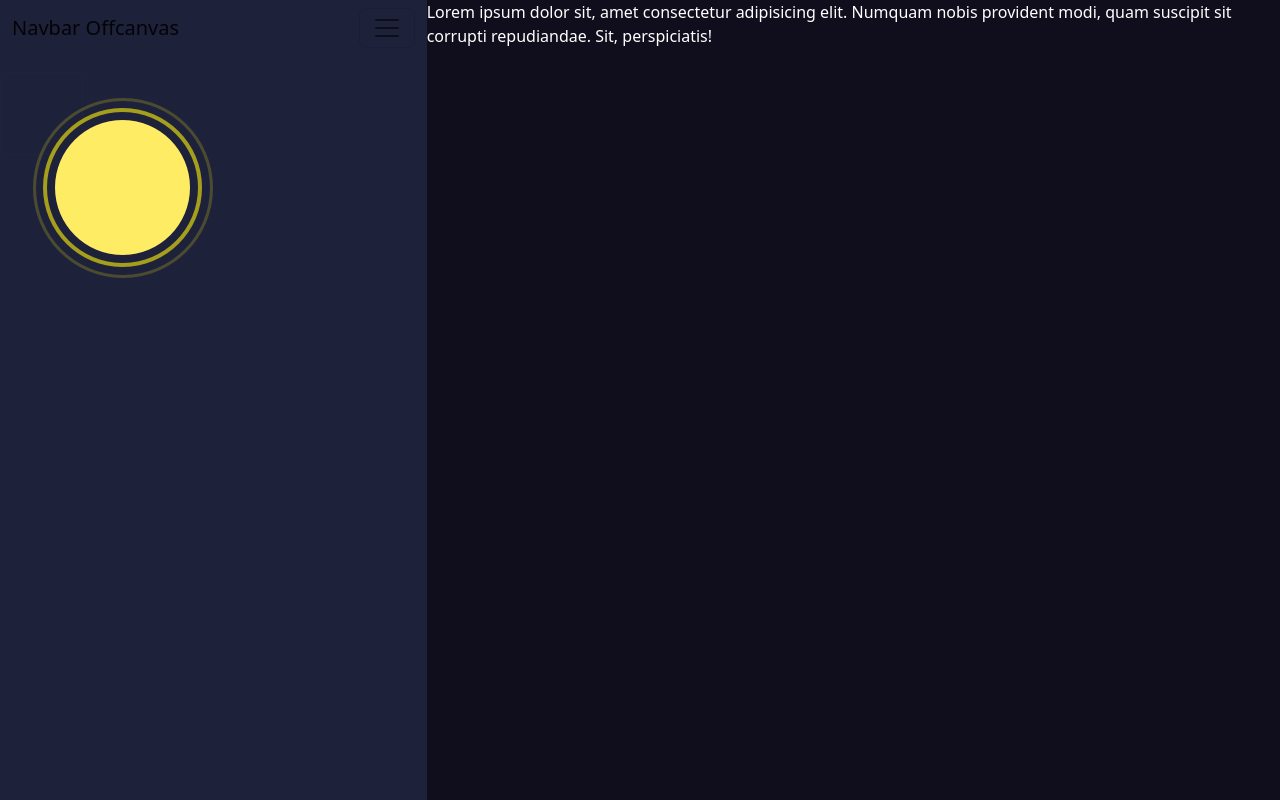
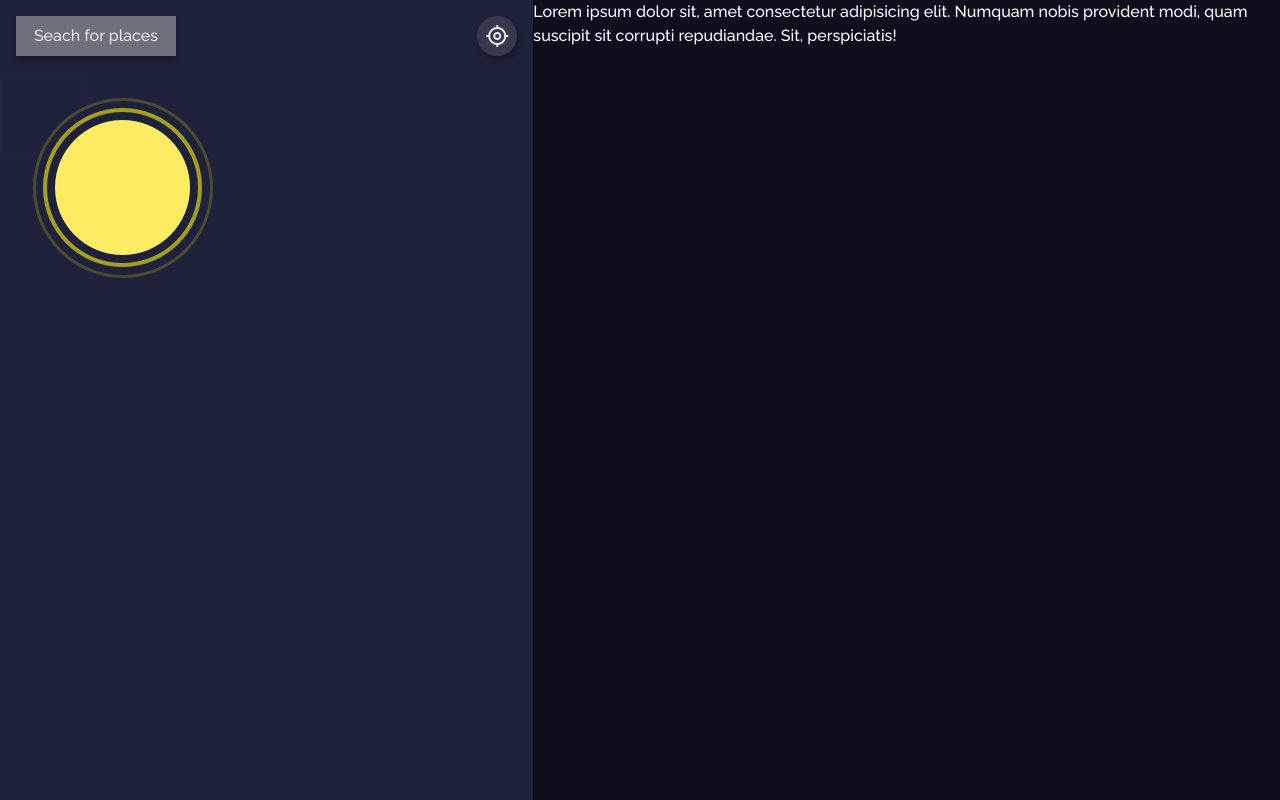
Before and after one commit to roquepulido/proyectoFinalN3, a React (Vite) app: page / in a window 1280 px wide. Built offline with nearby package versions, Linux system fonts and the light colour scheme.

Commit message:
Creacion y maquetacion de Menu despegable

```diff
--- a/index.html
+++ b/index.html
@@ -4,18 +4,12 @@
     <meta charset="UTF-8" />
     <link rel="icon" type="image/svg+xml" href="/vite.svg" />
     <meta name="viewport" content="width=device-width, initial-scale=1.0" />
-    <title>Vite + React</title>
+    <!-- import google icons -->
     <link
-      href="https://cdn.jsdelivr.net/npm/bootstrap@5.2.3/dist/css/bootstrap.min.css"
       rel="stylesheet"
-      integrity="sha384-rbsA2VBKQhggwzxH7pPCaAqO46MgnOM80zW1RWuH61DGLwZJEdK2Kadq2F9CUG65"
-      crossorigin="anonymous"
+      href="https://fonts.googleapis.com/css2?family=Material+Symbols+Outlined:opsz,wght,FILL,GRAD@48,400,0,0"
     />
-    <script
-      src="https://cdn.jsdelivr.net/npm/bootstrap@5.2.3/dist/js/bootstrap.bundle.min.js"
-      integrity="sha384-kenU1KFdBIe4zVF0s0G1M5b4hcpxyD9F7jL+jjXkk+Q2h455rYXK/7HAuoJl+0I4"
-      crossorigin="anonymous"
-    ></script>
+    <title>Weather API ReactJS</title>
   </head>
   <body>
     <div id="root"></div>
--- a/package.json
+++ b/package.json
@@ -4,7 +4,7 @@
   "version": "0.0.0",
   "type": "module",
   "scripts": {
-    "dev": "vite",
+    "dev": "vite --host",
     "build": "vite build",
     "preview": "vite preview",
     "deploy": "./deploy.sh"
--- a/src/App.jsx
+++ b/src/App.jsx
@@ -1,16 +1,18 @@
 import "./css/App.css";
+import "bootstrap/dist/css/bootstrap.min.css";
+import "bootstrap/dist/js/bootstrap.bundle"
 import NavBar from "./components/NavBar";
 
 function App() {
   return (
     <div className="App d-flex flex-column flex-sm-row">
-      <div className="left__panel col col-sm-4 vh-100">
+      <div className="left__panel col col-sm-5 vh-100">
         <NavBar />
         <div className="imgClima">
           <img src="./img/Clear.png" alt="" />
         </div>
       </div>
-      <div className="right__panel col col-sm-8 vh-100">
+      <div className="right__panel col col-sm vh-100">
         <p style={{ color: "white" }}>
           Lorem ipsum dolor sit, amet consectetur adipisicing elit. Numquam
           nobis provident modi, quam suscipit sit corrupti repudiandae. Sit,
--- a/src/components/NavBar.jsx
+++ b/src/components/NavBar.jsx
@@ -1,61 +1,55 @@
-import Button from "react-bootstrap/Button";
-import Container from "react-bootstrap/Container";
-import Form from "react-bootstrap/Form";
-import Nav from "react-bootstrap/Nav";
-import Navbar from "react-bootstrap/Navbar";
-import NavDropdown from "react-bootstrap/NavDropdown";
-import Offcanvas from "react-bootstrap/Offcanvas";
-
 function NavBar() {
   return (
     <>
-      {[false].map((expand) => (
-        <Navbar key={expand} expand={expand} className="mb-3">
-          <Container fluid>
-            <Navbar.Brand href="#">Navbar Offcanvas</Navbar.Brand>
-            <Navbar.Toggle aria-controls={`offcanvasNavbar-expand-${expand}`} />
-            <Navbar.Offcanvas
-              id={`offcanvasNavbar-expand-${expand}`}
-              aria-labelledby={`offcanvasNavbarLabel-expand-${expand}`}
-              placement="start"
-            >
-              <Offcanvas.Header closeButton>
-                <Offcanvas.Title id={`offcanvasNavbarLabel-expand-${expand}`}>
-                  Offcanvas
-                </Offcanvas.Title>
-              </Offcanvas.Header>
-              <Offcanvas.Body>
-                <Nav className="justify-content-end flex-grow-1 pe-3">
-                  <Nav.Link href="#action1">TEST</Nav.Link>
-                  <Nav.Link href="#action2">Link</Nav.Link>
-                  <NavDropdown
-                    title="Dropdown"
-                    id={`offcanvasNavbarDropdown-expand-${expand}`}
-                  >
-                    <NavDropdown.Item href="#action3">Action</NavDropdown.Item>
-                    <NavDropdown.Item href="#action4">
-                      Another action
-                    </NavDropdown.Item>
-                    <NavDropdown.Divider />
-                    <NavDropdown.Item href="#action5">
-                      Something else here
-                    </NavDropdown.Item>
-                  </NavDropdown>
-                </Nav>
-                <Form className="d-flex">
-                  <Form.Control
-                    type="search"
-                    placeholder="Search"
-                    className="me-2"
-                    aria-label="Search"
-                  />
-                  <Button variant="outline-success">Search</Button>
-                </Form>
-              </Offcanvas.Body>
-            </Navbar.Offcanvas>
-          </Container>
-        </Navbar>
-      ))}
+      <div className="container__buttons d-flex justify-content-between p-3">
+        <button
+          class="button__search"
+          type="button"
+          data-bs-toggle="offcanvas"
+          data-bs-target="#searchMenu"
+          aria-controls="searchMenu"
+        >
+          <span className="texto__claro">Seach for places</span>
+        </button>
+        <button className="button__localitation">
+          <span class="material-symbols-outlined">my_location</span>
+        </button>
+      </div>
+
+      <div
+        class="offcanvas offcanvas-start offcanvas__search"
+        data-bs-scroll="true"
+        tabindex="-1"
+        id="searchMenu"
+        aria-labelledby="searchMenuLabel"
+      >
+        <div class="offcanvas-header d-flex flex-row-reverse">
+          <button
+            type="button"
+            class="btn-close btn-close-white"
+            data-bs-dismiss="offcanvas"
+            aria-label="Close"
+          ></button>
+        </div>
+        <div class="offcanvas-body h-100">
+
+            <div className="row g-0 form__search">
+              <input
+                className="col-8 me-2"
+                type="search"
+                placeholder="search location"
+                aria-label="Search"
+              />
+              <button className="col" type="">
+                Search
+              </button>
+            </div>
+
+          <button className="button__pais texto__claro">M&eacute;xico</button>
+          <button className="button__pais texto__claro">Lima</button>
+          <button className="button__pais texto__claro">Guatemala</button>
+        </div>
+      </div>
     </>
   );
 }
--- a/src/css/App.css
+++ b/src/css/App.css
@@ -1,5 +1,11 @@
+@import url("https://fonts.googleapis.com/css2?family=Raleway:wght@500&display=swap");
+body {
+  font-family: "Raleway", sans-serif !important;
+  font-weight: 500 !important;
+  font-size: 16px;
+}
 .left__panel {
-  background-color: #1e213a;
+  background-color: rgba(30, 33, 58, 1);
 }
 .right__panel {
   background-color: #100e1d;
@@ -13,3 +19,69 @@
   justify-content: center;
   align-items: center;
 }
+.texto__claro {
+  color: rgba(231, 231, 235, 1) !important;
+}
+.button__search {
+  width: 160px;
+  height: 40px;
+  background-color: #6e707a !important;
+  border-radius: 0px !important;
+  border: none !important;
+  box-shadow: 0px 4px 4px 0px rgba(0, 0, 0, 0.25);
+}
+.button__search span {
+  font-size: 16px;
+  line-height: 19px;
+}
+.button__localitation {
+  width: 40px;
+  height: 40px;
+  border-radius: 100%;
+  border: none;
+  box-shadow: 2px 4px 4px 0px #00000040;
+  background: rgba(110, 112, 122, 0.3);
+  color: #e7e7eb;
+  display: flex;
+  justify-content: center;
+  align-items: center;
+}
+.offcanvas__search {
+  background: rgba(30, 33, 58, 1) !important;
+}
+.button__pais {
+  width: 100% !important;
+  height: 4rem !important;
+  background-color: transparent;
+  border: none;
+  color: rgba(231, 231, 235, 1);
+  text-align: start;
+}
+.button__pais:hover {
+  border: 1px solid rgba(97, 100, 117, 1);
+}
+.form__search input {
+  height: 48px;
+  background-color: transparent !important;
+  color: rgba(231, 231, 235, 1);
+  padding-left: 2rem;
+  border: 1px solid rgba(231, 231, 235, 1);
+}
+.form__search input:hover {
+  border: 1px solid rgba(60, 71, 233, 1);
+}
+
+.form__search input::placeholder {
+  color: rgba(97, 100, 117, 1);
+}
+
+.form__search button {
+  background-color: rgba(60, 71, 233, 1);
+  color: rgba(231, 231, 235, 1);
+  border: none;
+  transition: 0.5s;
+}
+.form__search button:hover {
+  background-color: rgb(38, 51, 236);
+  border: 2px solid rgba(231, 231, 235, 1);
+}
```
